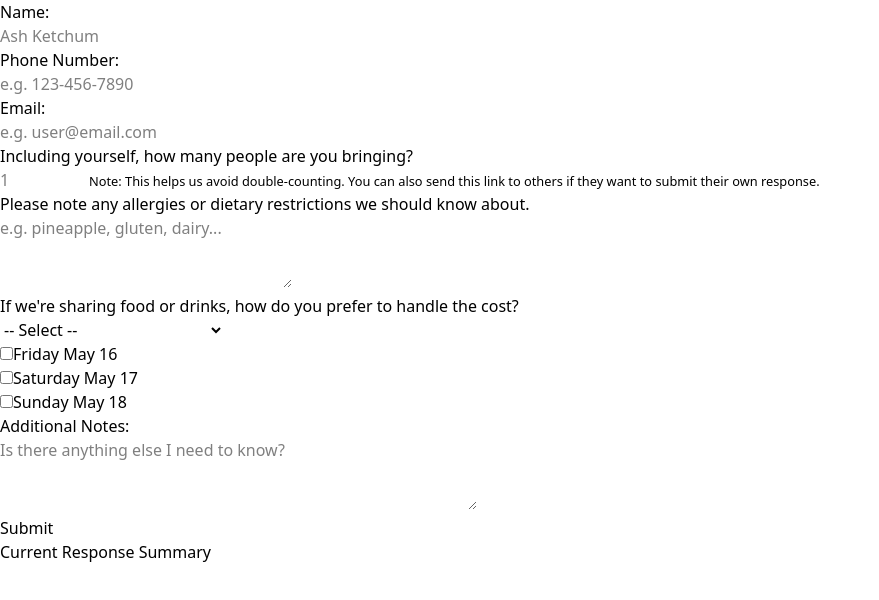
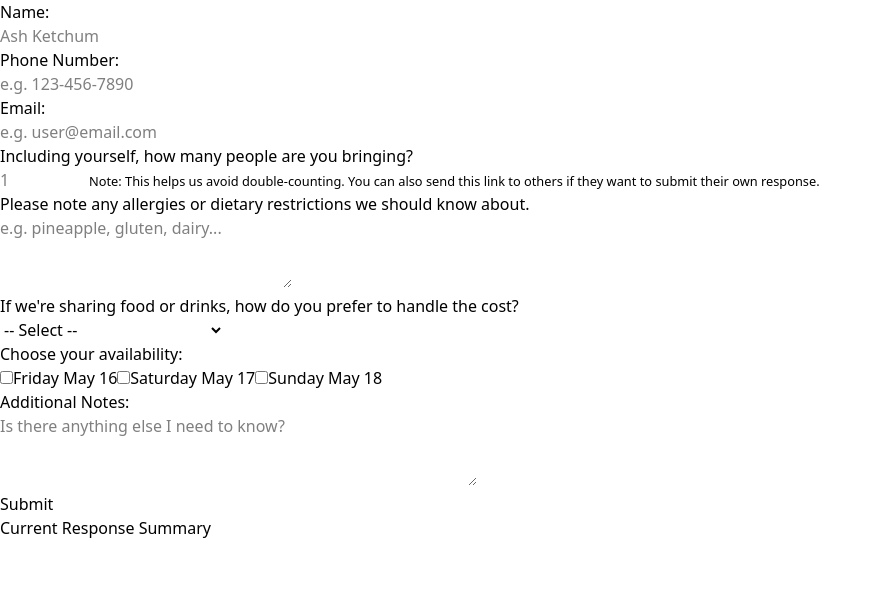
Before and after one commit to lisachen-dev/form-ahead, a React (Vite) app in the folder frontend/: page / in a window 1280 px wide. Shown: the top 600 px of the page, without its empty margins (0-879 px from the left). Built offline with nearby package versions, Linux system fonts and the light colour scheme.

Commit message:
task: update MultiCheckbox component to differentiate id vs name values

```diff
--- a/frontend/src/App.jsx
+++ b/frontend/src/App.jsx
@@ -73,7 +73,7 @@ function App() {
         {
             id: "availableDays",
             type: "checkbox",
-            isRequired: true,
+            prompt: "Choose your availability: ",
             options: [
                 {
                     label: "Friday May 16",
--- a/frontend/src/components/MultiCheckbox.jsx
+++ b/frontend/src/components/MultiCheckbox.jsx
@@ -2,41 +2,40 @@ import React, { useState } from 'react';
 
 export default function MultiCheckbox({ question, formData, setFormData }){
 
-    const { id, type, isRequired, options } = question;
-    const { availableDays } = formData;
+    const { id, prompt, options } = question;
+    const checkedItems = formData[id];
 
     const handleCheckbox = (e) => {
         const {value, checked} = e.target;
 
-        const newDays = checked
-            ? [...availableDays, value]
-            : availableDays.filter(item => item !== value);
+        const newItems = checked
+            ? [...checkedItems, value]
+            : checkedItems.filter(item => item !== value);
+
         setFormData({
             ...formData,
-            availableDays: newDays
+            id: newItems
         })
     }
 
     return (
         <div>
-            {options.map( option => (
-                <fieldset key={option.value}>
-                    <label htmlFor={option.value}>
+            <fieldset>
+                <legend>{prompt || "Select all that apply"}</legend>
+                {options.map( option => (
+                    <label key={option.value} htmlFor={option.value}>
                         <input
                             id={option.value}
-                            name={option.value}
+                            name={id}
                             type="checkbox"
                             value={option.value}
                             onChange={handleCheckbox}
-                            checked={availableDays?.includes(option.value)}
+                            checked={checkedItems?.includes(option.value)}
                         />
                         {option.label}
                     </label>
-                </fieldset>
-            ))}
-            <p>{availableDays.map(
-                value => options.find(option => option.value === value).label
-            ).join("\n ")}</p>
+                ))}
+            </fieldset>
         </div>
     )
 };
```
